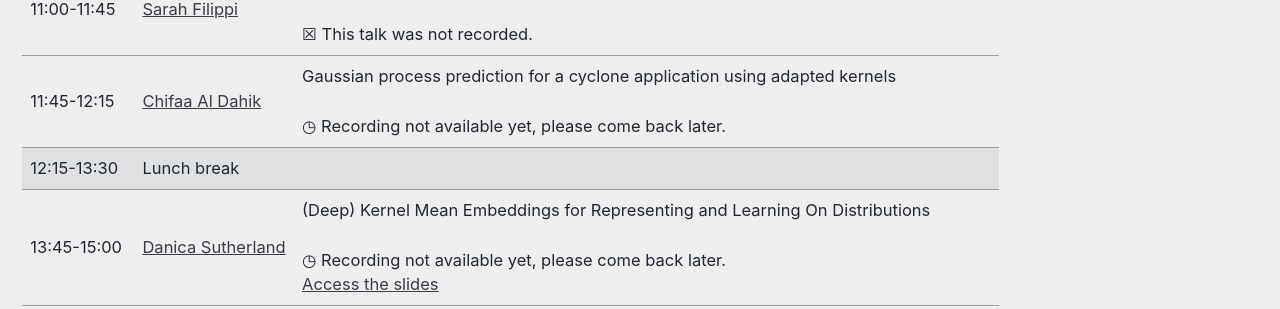
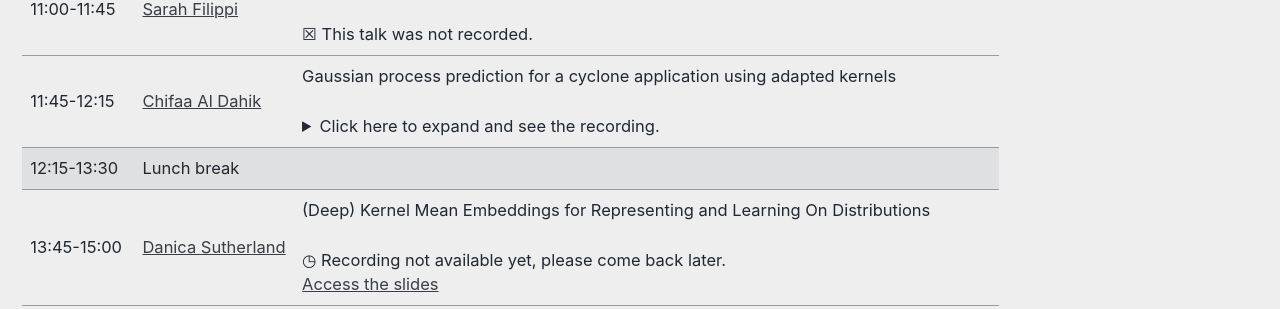
Before and after one commit to LIKE23-Bern/LIKE23-Bern.github.io, a Jekyll site: the page built from _pages/program.md, in a window 1280 px wide and 900 px high, scrolled down 776 px. Shown: the part 144-453 px from the top of the window. Built offline with Jekyll 4.4.1, drawn with Linux system fonts in a browser that asks for light colours; cached includes are drawn as plain includes.

Commit message:
Update program.md

```diff
--- a/_pages/program.md
+++ b/_pages/program.md
@@ -87,8 +87,10 @@ header:
 		</td>
 		<td>
       Gaussian process prediction for a cyclone application using adapted kernels<br />
-		   <br /> &#9719; Recording not available yet, please come back later.
-	    </td>
+		    <br><details> <br> <summary> Click here to expand and see the recording. </summary><br>
+		    <iframe name="Tobira Player" src="https://tobira.unibe.ch/~embed/!v/PEJoCoHlI9x" allow=fullscreen style="border: none; width: 100%; aspect-ratio: 16/9;"></iframe>
+		    <br></details>
+		</td>
 	</tr>
   <tr class="coffee-break">
 		<td> 12:15-13:30  </td>
```
